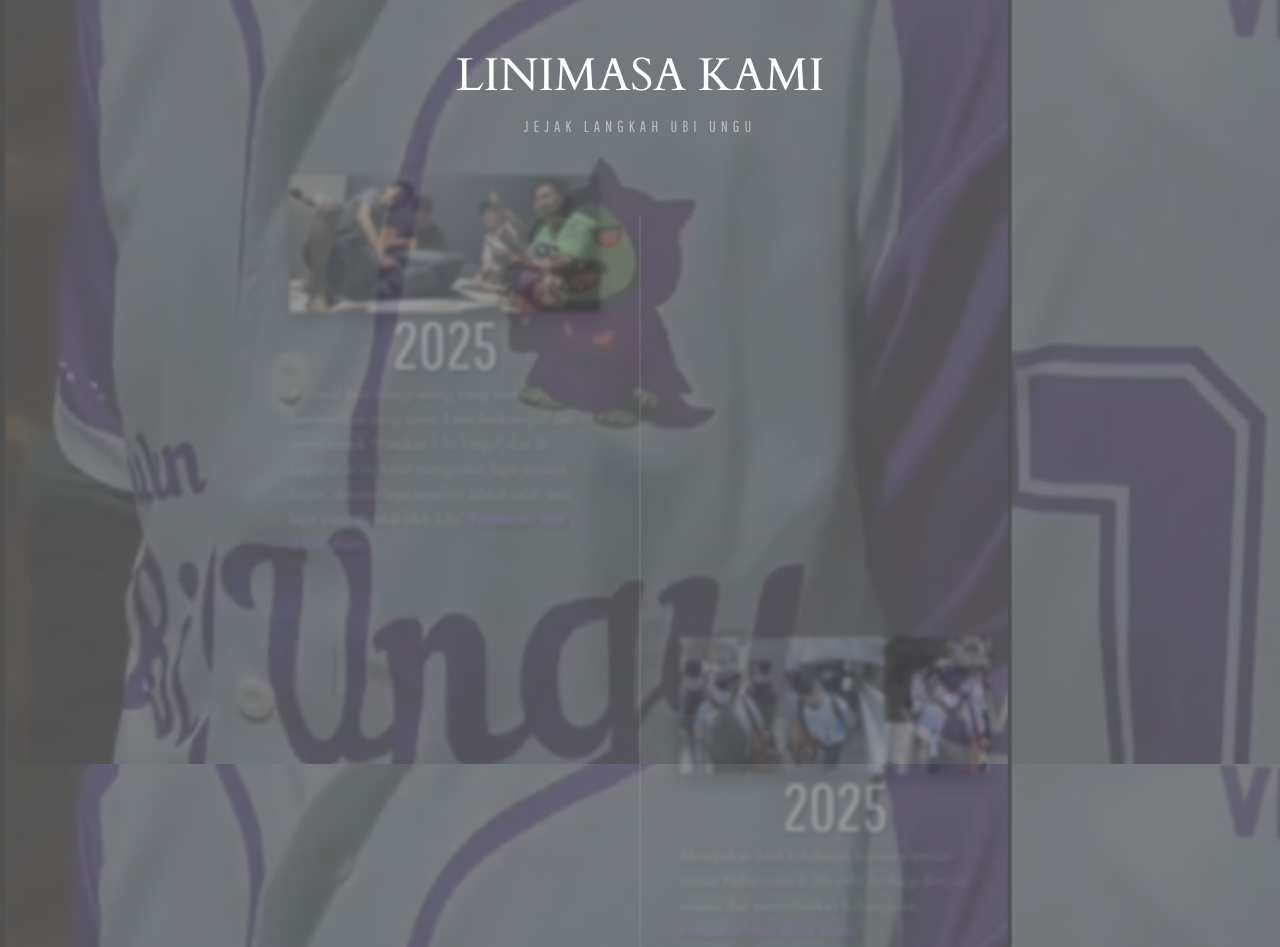
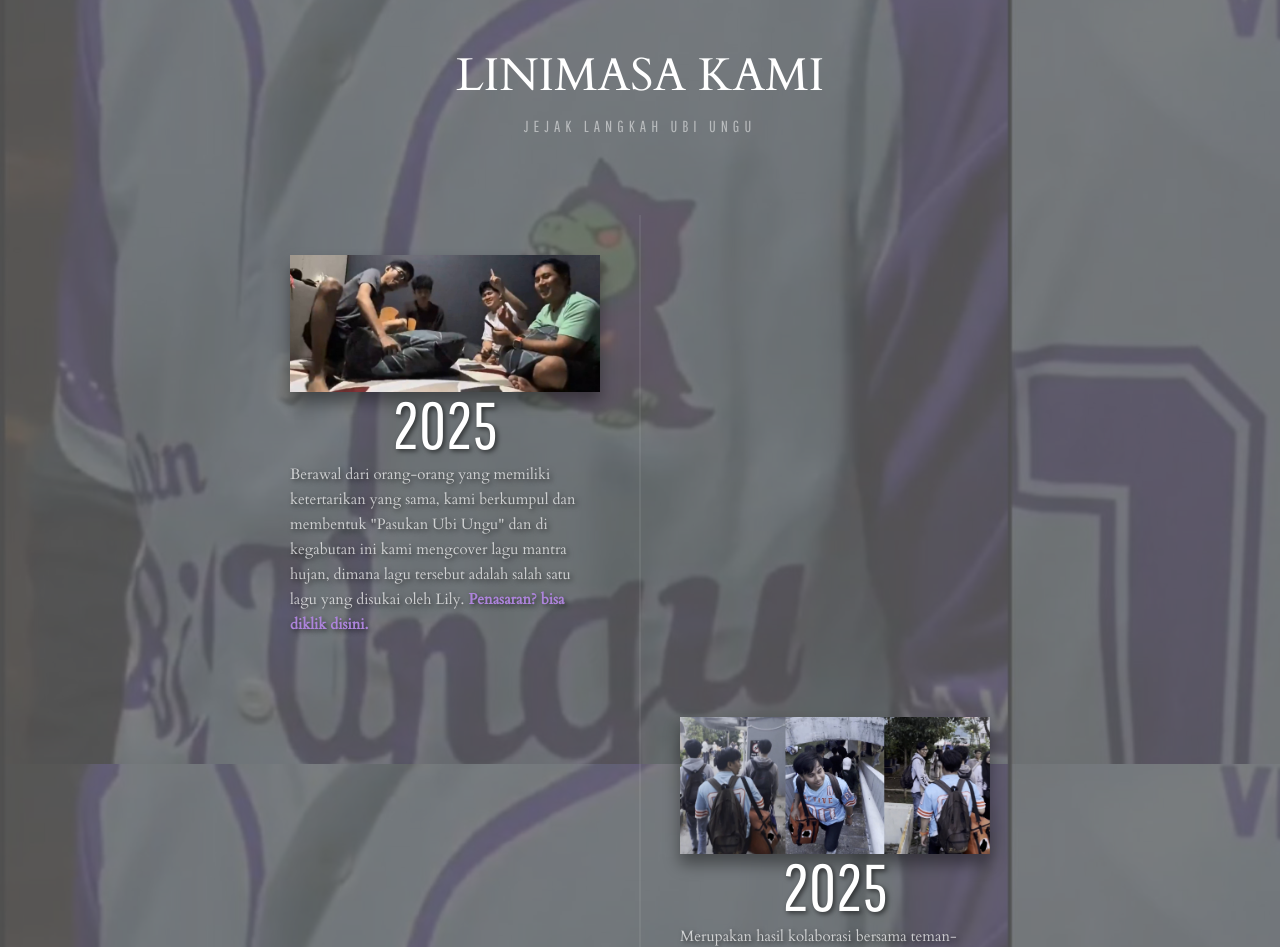
Before and after one commit to pasukan-ubi-ungu/pasukan-ubi-ungu, a plain HTML site: page index.html in a window 1280 px wide. Shown: the part 1420-2367 px from the top of the page. Drawn offline with nearby package versions, Linux system fonts and the light colour scheme; a script that the page names is missing.

Commit message:
bugfix timeline

```diff
--- a/index.html
+++ b/index.html
@@ -96,7 +96,7 @@
     .timeline__content-desc { margin: 0; font-size: 15px; box-sizing: border-box; color: rgba(255, 255, 255, 0.7); font-family: Cardo, serif; font-weight: normal; line-height: 25px; text-shadow: 2px 2px 5px rgba(0, 0, 0, 0.6); }
     .timeline__content-desc a { color: #ad84db; font-weight: bold; } /* Membuat link di deskripsi timeline terlihat */
     .timeline:before { position: absolute; left: 50%; width: 2px; height: 100%; margin-left: -1px; content: ""; background: rgba(255, 255, 255, 0.07); }
-    .timeline-item { padding: 40px 0; opacity: 0.3; filter: blur(2px); transition: 0.5s; box-sizing: border-box; width: calc(50% - 40px); display: flex; position: relative; transform: translateY(-80px); text-shadow: 2px 2px 5px rgba(0, 0, 0, 0.6); }
+    .timeline-item { padding: 40px 0; /* opacity: 0.3;  filter: blur(2px); */ transition: 0.5s; box-sizing: border-box; width: calc(50% - 40px); display: flex; position: relative; /*transform: translateY(-80px);*/ text-shadow: 2px 2px 5px rgba(0, 0, 0, 0.6); }
     .timeline-item:before { content: attr(data-text); letter-spacing: 3px; width: 100%; position: absolute; color: rgba(255, 255, 255, 0.5); font-size: 13px; font-family: "Pathway Gothic One", sans-serif; border-left: 2px solid rgba(255, 255, 255, 0.5); top: 70%; margin-top: -5px; padding-left: 15px; opacity: 0; right: calc(-100% - 56px); }
     .timeline-item:nth-child(even) { align-self: flex-end; }
     .timeline-item:nth-child(even):before { right: auto; text-align: right; left: calc(-100% - 56px); padding-left: 0; border-left: none; border-right: 2px solid rgba(255, 255, 255, 0.5); padding-right: 15px; }
```
